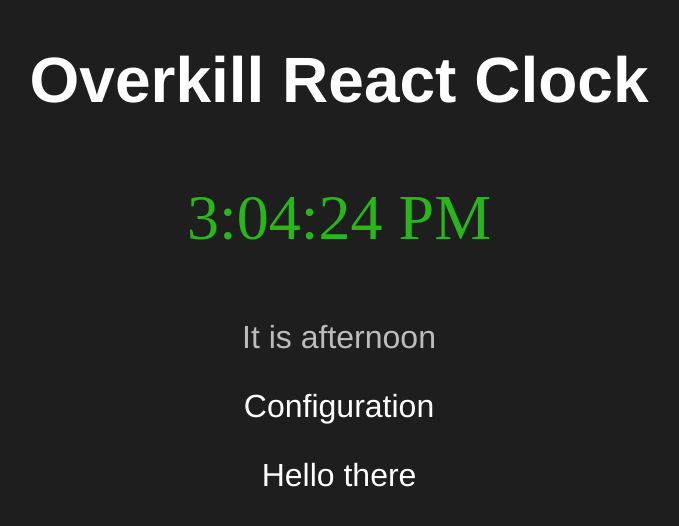
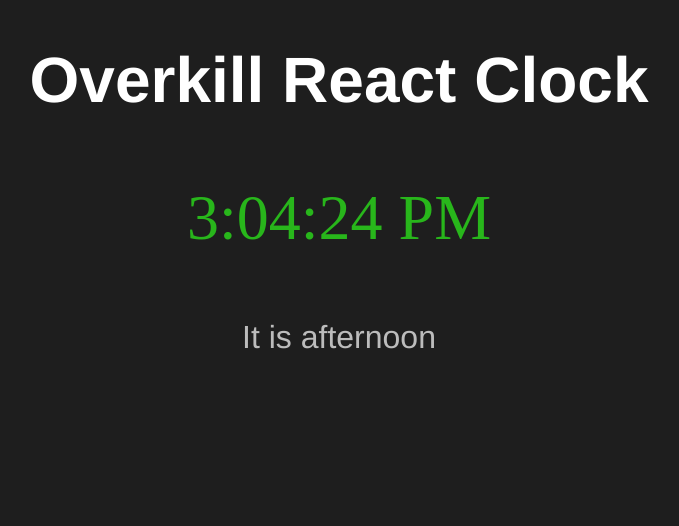
Before and after one commit to phss/overkill-react-clock, a React app: page / in a window 1280 px wide. Shown: the top 526 px of the page, without its empty margins (301-980 px from the left). Built offline with nearby package versions, Linux system fonts and the light colour scheme; the HTML template or start-up script is replaced by a standard one; a web font is replaced by a local one.

Commit message:
Add style to closed closable panel

```diff
--- a/src/containers/App.tsx
+++ b/src/containers/App.tsx
@@ -11,7 +11,7 @@ const AppComponent = (props: TimeProps) => {
       <h1>Overkill React Clock</h1>
       <Clock {...props} />
       <PartOfDay {...props} />
-      <ClosablePanel title="Configuration" open={true}>
+      <ClosablePanel title="Configuration" open={false}>
         <p>Hello there</p>
       </ClosablePanel>
     </div>
--- a/src/styles/index.css
+++ b/src/styles/index.css
@@ -23,3 +23,7 @@ body {
 .partOfDay {
     color: rgba(255, 255, 255, 0.7)
 }
+
+.closable-panel.closed {
+    display: none;
+}
```
